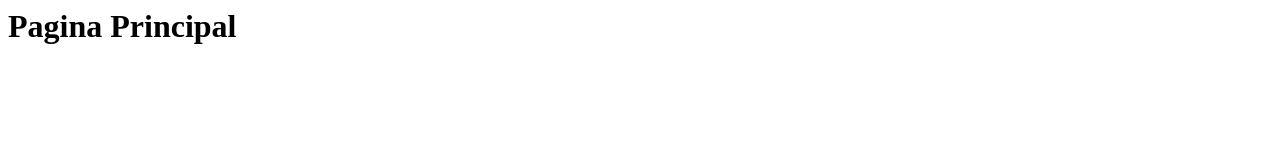
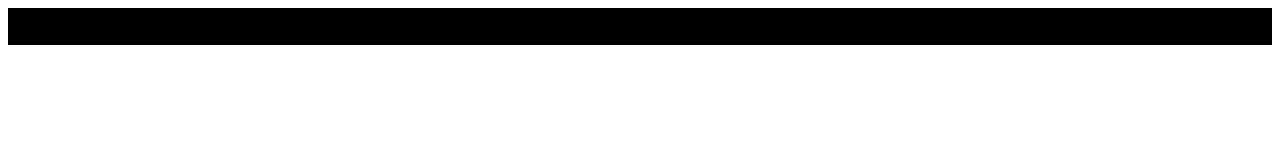
Before and after one commit to montez27albert-collab/rectangulo.pseint, a plain HTML site: page practica-ramas-git/index.html in a window 1280 px wide. Drawn offline with Linux system fonts and the light colour scheme.

Commit message:
Estilo oscuro

```diff
--- a/practica-ramas-git/index.html
+++ b/practica-ramas-git/index.html
@@ -1 +1 @@
-<h1>Pagina Principal</h1>
+<h1 style='background: black;'>Pagina Principal</h1>
```
